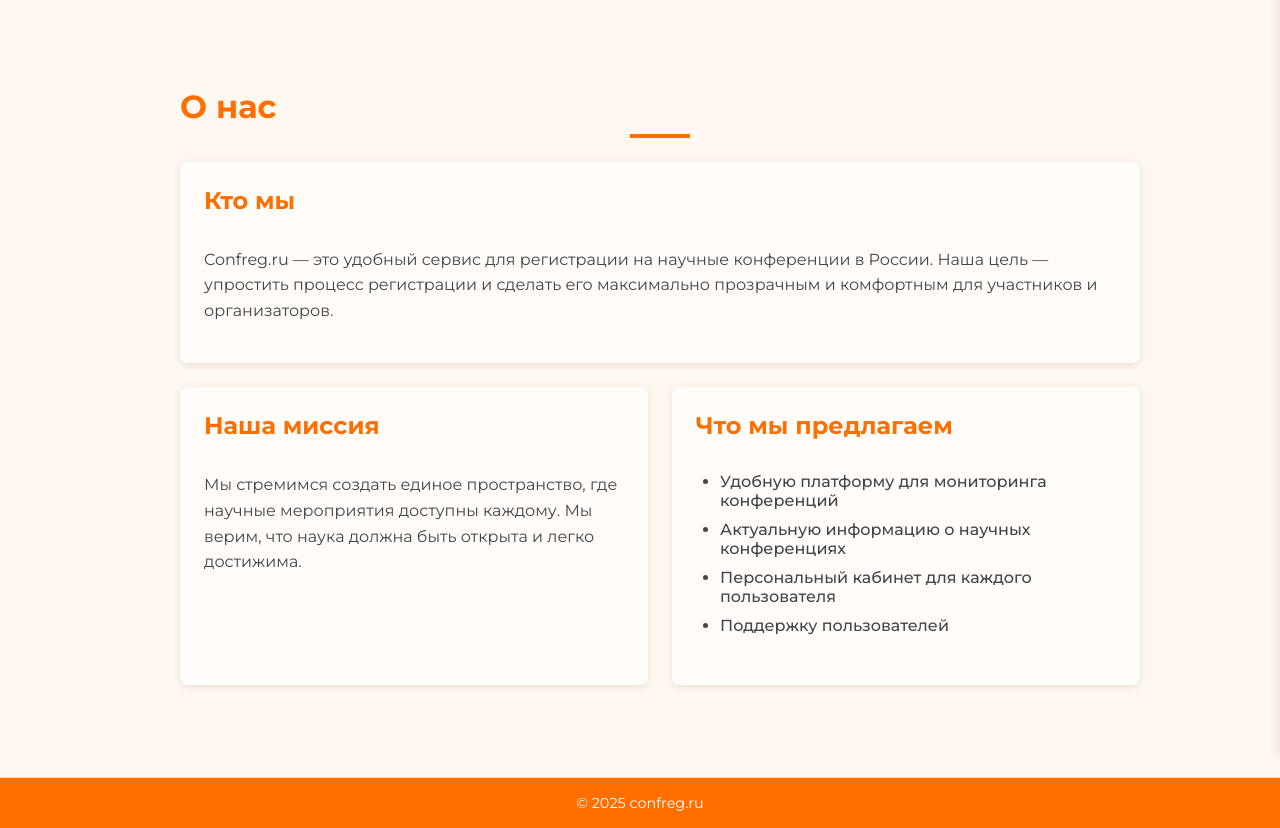
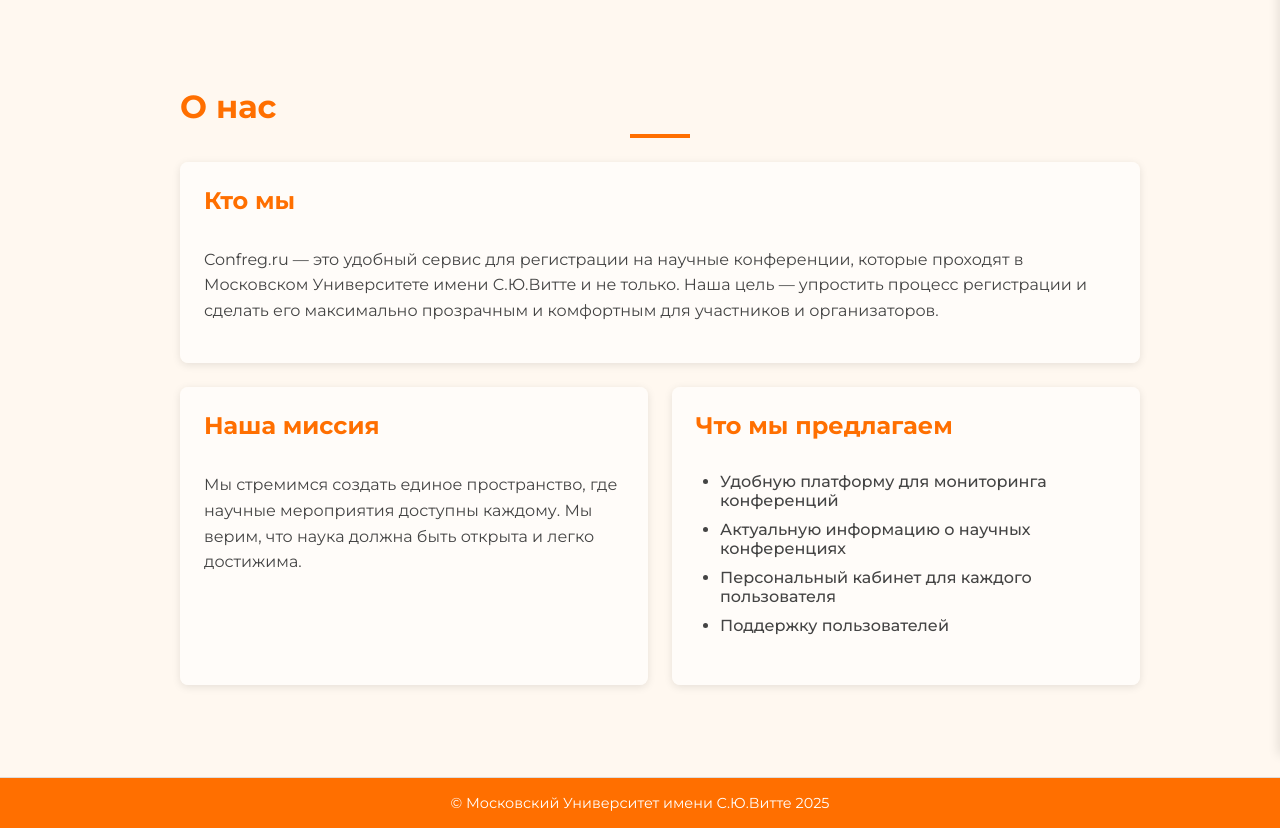
Before and after one commit to confreg11/confreg, a Django app: page /about/ in a window 1280 px wide. Shown: the part 61-889 px from the top of the page. Run offline with Django 5.2, Linux system fonts and the light colour scheme.

Commit message:
Обновлены страницы контакты и о нас

```diff
--- a/main/templates/about.html
+++ b/main/templates/about.html
@@ -11,9 +11,11 @@ confreg.ru{% endblock %} {% block content %}
       <div class="about-card">
         <h2>Кто мы</h2>
         <p>
-          Confreg.ru — это удобный сервис для регистрации на научные конференции
-          в России. Наша цель — упростить процесс регистрации и сделать его
-          максимально прозрачным и комфортным для участников и организаторов.
+          Confreg.ru — это удобный сервис для регистрации на научные
+          конференции, которые проходят в Московском Университете имени
+          С.Ю.Витте и не только. Наша цель — упростить процесс регистрации и
+          сделать его максимально прозрачным и комфортным для участников и
+          организаторов.
         </p>
       </div>
 
--- a/main/templates/base.html
+++ b/main/templates/base.html
@@ -119,7 +119,12 @@
     </main>
 
     <footer>
-      <div class="container">&copy; 2025 confreg.ru</div>
+      <div class="container">
+        &copy;
+        <a class="footer-link" href="https://www.muiv.ru/"
+          >Московский Университет имени С.Ю.Витте 2025</a
+        >
+      </div>
     </footer>
 
     <script>
--- a/main/templates/contacts.html
+++ b/main/templates/contacts.html
@@ -13,11 +13,15 @@ confreg.ru{% endblock %} {% block content %}
         <strong>Email:</strong>
         <a href="mailto:support@confreg.ru">support@confreg.ru</a>
       </p>
+      <p>
+        <strong> Адрес:</strong> 115432, Москва, 2-й Кожуховский проезд, д. 12,
+        стр. 1
+      </p>
     </div>
 
     <div class="map-wrapper">
       <iframe
-        src="https://www.google.com/maps/embed?pb=!1m18!1m12!1m3!1d2244.3116099962373!2d37.61842351606132!3d55.75124498055388!2m3!1f0!2f0!3f0!3m2!1i1024!2i768!4f13.1!3m3!1m2!1s0x414ab7c0c8e4aebb%3A0x8b44b99c45a6371a!2z0JrQsNGA0LDRgNC40YHQvtCy0LXRgNC-0LDRjyDRgtC40YHRjCDQk9GA0LjRgtC10L3RgdGC0YDQtdCy0LjRjw!5e0!3m2!1sru!2sru!4v1695849367521!5m2!1sru!2sru"
+        src="https://www.google.com/maps/embed?pb=!1m18!1m12!1m3!1d2248.343428867511!2d37.65245407640397!3d55.70040199602649!2m3!1f0!2f0!3f0!3m2!1i1024!2i768!4f13.1!3m3!1m2!1s0x414ab4b509be5f4b%3A0x4823f06ba9c0210f!2zMi3QuSDQmtC-0LbRg9GF0L7QstGB0LrQuNC5INC_0YAt0LQsIDEyINGB0YLRgNC-0LXQvdC40LUgMSwg0JzQvtGB0LrQstCwLCDQoNC-0YHRgdC40Y8sIDExNTQzMg!5e0!3m2!1sru!2str!4v1749139498553!5m2!1sru!2str"
         width="100%"
         height="400"
         style="border: 0"
--- a/main/views.py
+++ b/main/views.py
@@ -89,13 +89,12 @@ def register(request):
             user = form.save(commit=False)
             user.set_password(form.cleaned_data["password1"])
             user.save()
+            login(request, user)
 
-            UserProfile.objects.create(user=user)
+            # UserProfile.objects.create(user=user)
 
-            messages.success(
-                request, "Регистрация прошла успешно. Теперь вы можете войти."
-            )
-            return redirect("login")
+            messages.success(request, "Регистрация прошла успешно. Добро пожаловать.")
+            return redirect("events_list")
         else:
             messages.error(request, "Пожалуйста, исправьте ошибки в форме.")
     else:
--- a/static/css/base.css
+++ b/static/css/base.css
@@ -154,6 +154,15 @@ footer {
   margin-top: 2rem;
   text-align: center;
   font-size: 0.9rem;
+}
+
+.footer-link {
+  all: unset;
+}
+
+.footer-link:hover {
+  all:unset;
+  cursor: pointer;
 }
 
 .main-content {
```
